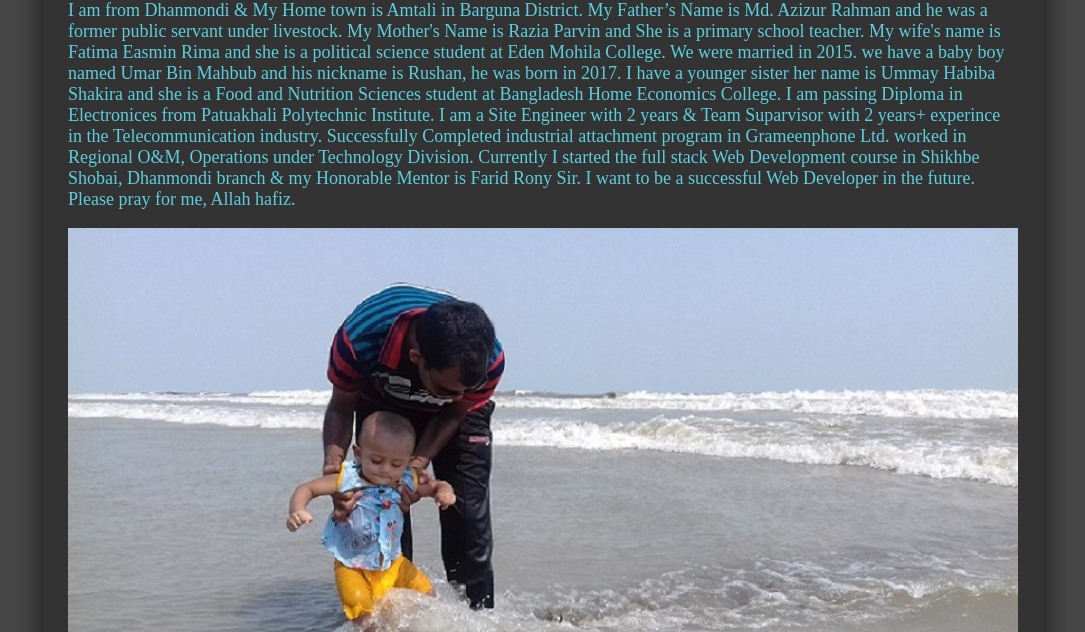
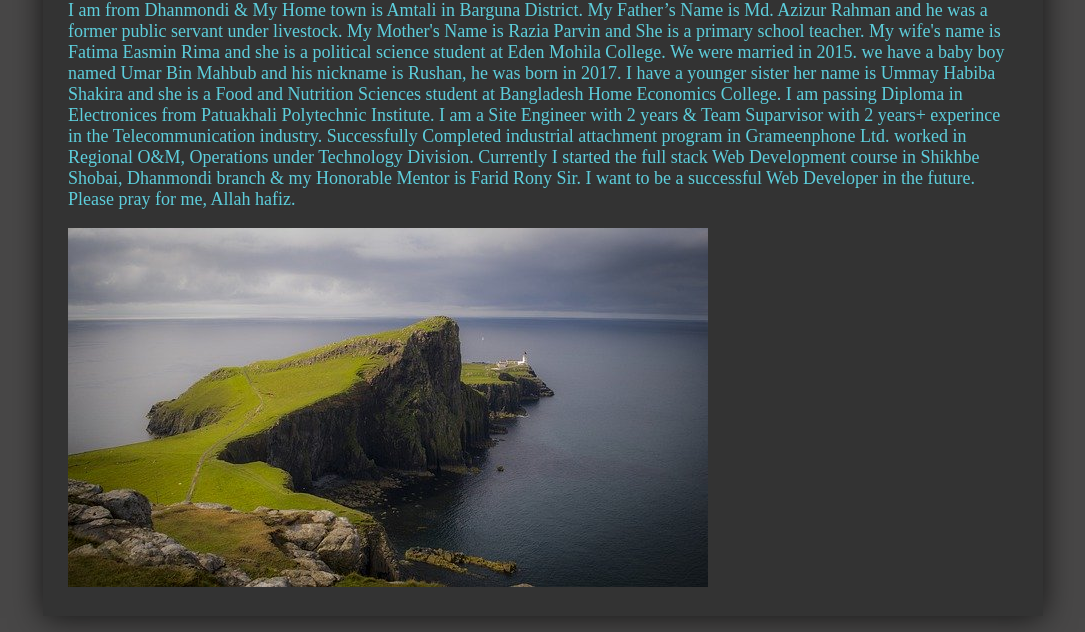
Before and after one commit to mrabbanibd/first_assignment, a plain HTML site: page index.html in a window 1280 px wide. Shown: the part 168-800 px from the top of the page, without its empty margins (97-1182 px from the left). Drawn offline with Linux system fonts and the light colour scheme.

Commit message:
Add files via upload

```diff
--- a/index.html
+++ b/index.html
@@ -9,7 +9,7 @@
 	<div>
 		<h1><span> <i>As-salamu alaykum! </i> I'm <b>M</b>ahbub</span></h1>
 		<p>I am from Dhanmondi & My Home town is Amtali in Barguna District. My Father’s Name is Md. Azizur Rahman and he was a former public servant under livestock. My Mother's Name is Razia Parvin and She is a primary school teacher. My wife's name is Fatima Easmin Rima and she is a political science student at Eden Mohila College. We were married in 2015. we have a baby boy named Umar Bin Mahbub and his nickname is Rushan, he was born in 2017. I have a younger sister her name is Ummay Habiba Shakira and she is a Food and Nutrition Sciences student at Bangladesh Home Economics College. I am passing Diploma in Electronices from Patuakhali Polytechnic Institute. I am a Site Engineer with 2 years & Team Suparvisor with 2 years+ experince in the Telecommunication industry. Successfully Completed industrial attachment program in Grameenphone Ltd. worked in Regional O&M, Operations under Technology Division. Currently I started the full stack Web Development course in Shikhbe Shobai, Dhanmondi branch & my Honorable Mentor is Farid Rony Sir. I want to be a successful Web Developer in the future. Please pray for me, Allah hafiz.</p>
-	<img src="images/kuakata.jpg" alt="Kuakata" title="Kuakata">
+	<img src="images/a.jpg" alt="Kuakata" title="Kuakata">
 
 	</div>
 
```
Also changed, not shown: images/a.jpg (added), images/kuakata.jpg (added).
